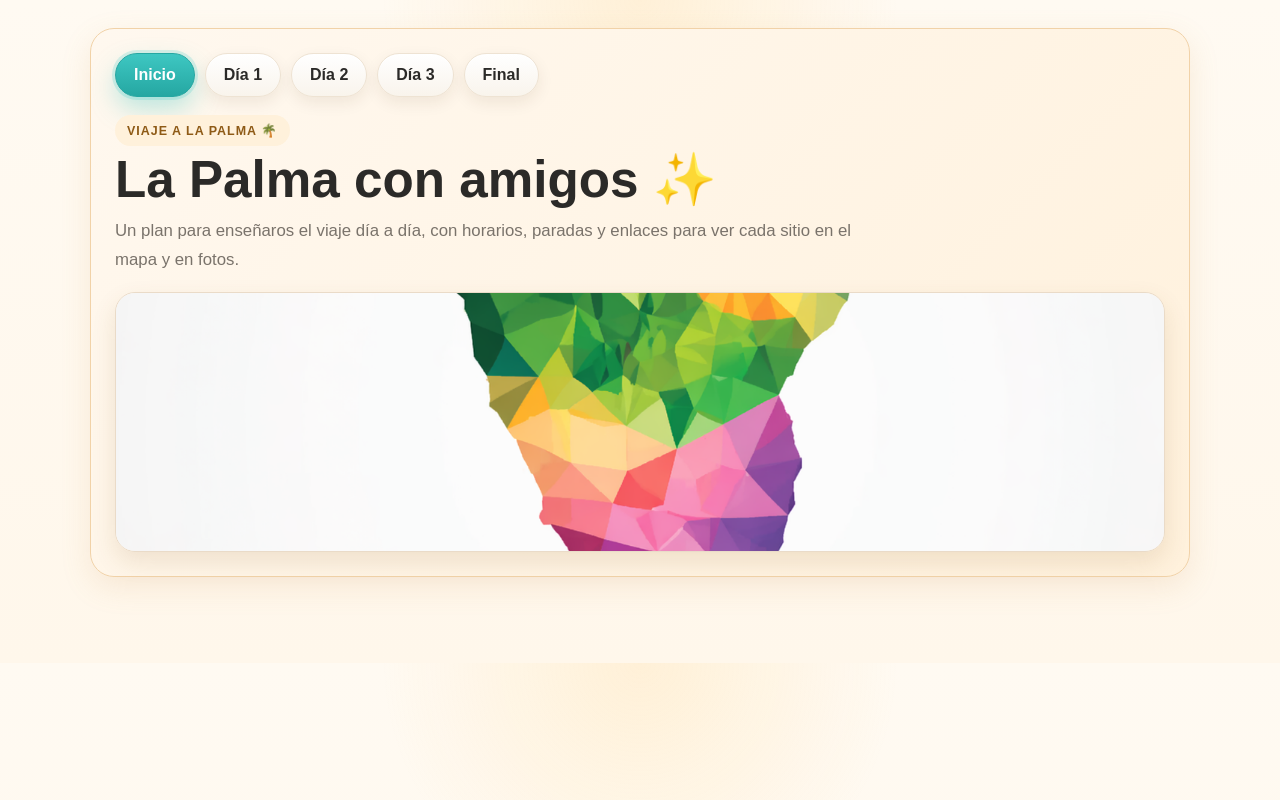
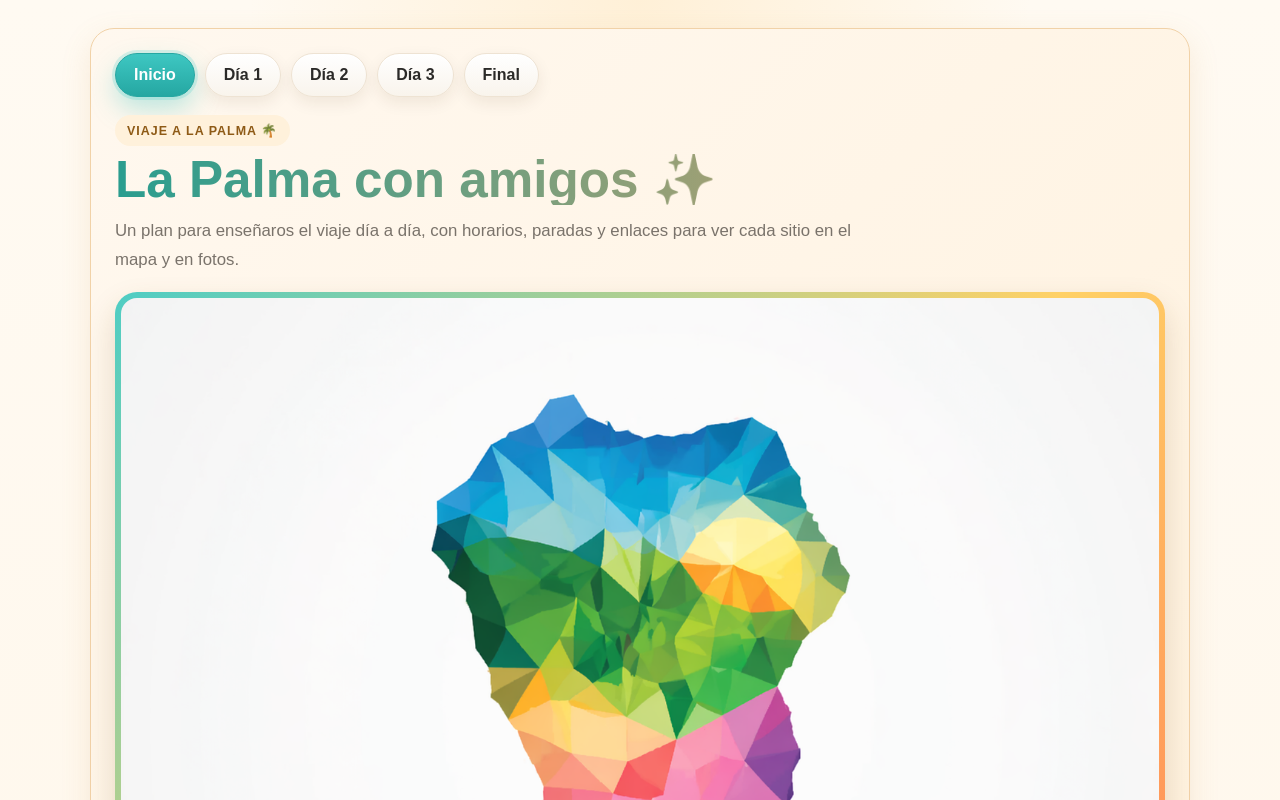
Before and after one commit to aniram115-commits/Viaje-La-Palma, a Next.js app: page / in a window 1280 px wide. Shown: the top 800 px of the page. Built offline with nearby package versions, Linux system fonts and the light colour scheme.

Commit message:
Add files via upload

```diff
--- a/app/globals.css
+++ b/app/globals.css
@@ -430,13 +430,17 @@ color: #1aa6a6;
 
 .hero-photo {
   width: 100%;
+  height: auto;
   margin-top: 18px;
-  border-radius: 20px;
+  border-radius: 22px;
   display: block;
-  object-fit: cover;
-  max-height: 260px;
-  border: 1px solid #eadbc8;
-  box-shadow: 0 10px 24px rgba(120, 85, 20, 0.12);
+  object-fit: contain;
+
+  /* AQUÍ ESTÁ LA MAGIA */
+  padding: 6px;
+  background: linear-gradient(135deg, #4ecdc4, #ffd166, #ff7b54);
+
+  box-shadow: 0 14px 30px rgba(120, 85, 20, 0.18);
 }
 
 .final-card {
@@ -458,3 +462,9 @@ color: #1aa6a6;
   color: var(--text);
   line-height: 1.7;
 }
+
+.gradient-title {
+  background: linear-gradient(90deg, #2a9d8f, #f4a261);
+  -webkit-background-clip: text;
+  -webkit-text-fill-color: transparent;
+}
--- a/app/page.tsx
+++ b/app/page.tsx
@@ -60,7 +60,7 @@ const [currentView, setCurrentView] = useState<"home" | "day" | "final">("home")
     <>
       <span className="eyebrow">Viaje a La Palma 🌴</span>
 
-      <h1>La Palma con amigos ✨</h1>
+<h1 className="gradient-title">La Palma con amigos ✨</h1>
 
       <p className="hero-text">
         Un plan para enseñaros el viaje día a día, con horarios, paradas y enlaces
@@ -101,12 +101,6 @@ const [currentView, setCurrentView] = useState<"home" | "day" | "final">("home")
         </ul>
         <p>Y probablemente… 👉 nos quedaremos con ganas de más 😄</p>
       </div>
-
-      <img
-        className="hero-photo"
-        src="https://images.unsplash.com/photo-1500530855697-b586d89ba3ee?auto=format&fit=crop&w=1200&q=80"
-        alt="Paisaje final de La Palma"
-      />
     </>
   )}
 </section>
@@ -116,7 +110,7 @@ const [currentView, setCurrentView] = useState<"home" | "day" | "final">("home")
     <section className="day-summary">
       <div style={{ width: "100%" }}>
         <span className="eyebrow soft">{selectedDay.label}</span>
-        <h2>{selectedDay.title}</h2>
+<h2 className="gradient-title">{selectedDay.title}</h2>
         <p>{selectedDay.intro}</p>
       </div>
 
```
